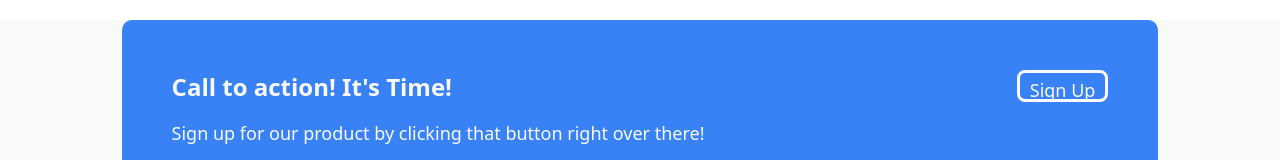
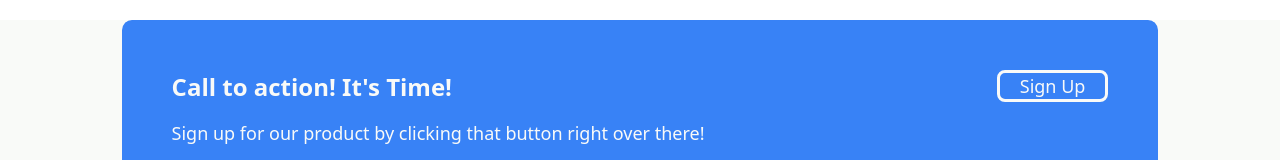
Before and after one commit to geosan7/landing-page, a plain HTML site: page index.html in a window 1280 px wide. Shown: the part 1249-1409 px from the top of the page. Drawn offline with Linux system fonts and the light colour scheme.

Commit message:
Add centering changes to action sign up button

```diff
--- a/style.css
+++ b/style.css
@@ -160,10 +160,12 @@ P {
 }
 
 .button2 {
+    display: flex;
+    align-items: center;
     color: #f9faf8;
     background-color: #3882f6;
     border: 3px solid #f9faf8;
-    padding: 5px 10px;
+    padding: 5px 20px;
     text-align: center;
     font-family: system-ui, -apple-system, BlinkMacSystemFont, 'Segoe UI', Roboto, Oxygen, Ubuntu, Cantarell, 'Open Sans', 'Helvetica Neue', sans-serif;
     font-size: 18px;
```
